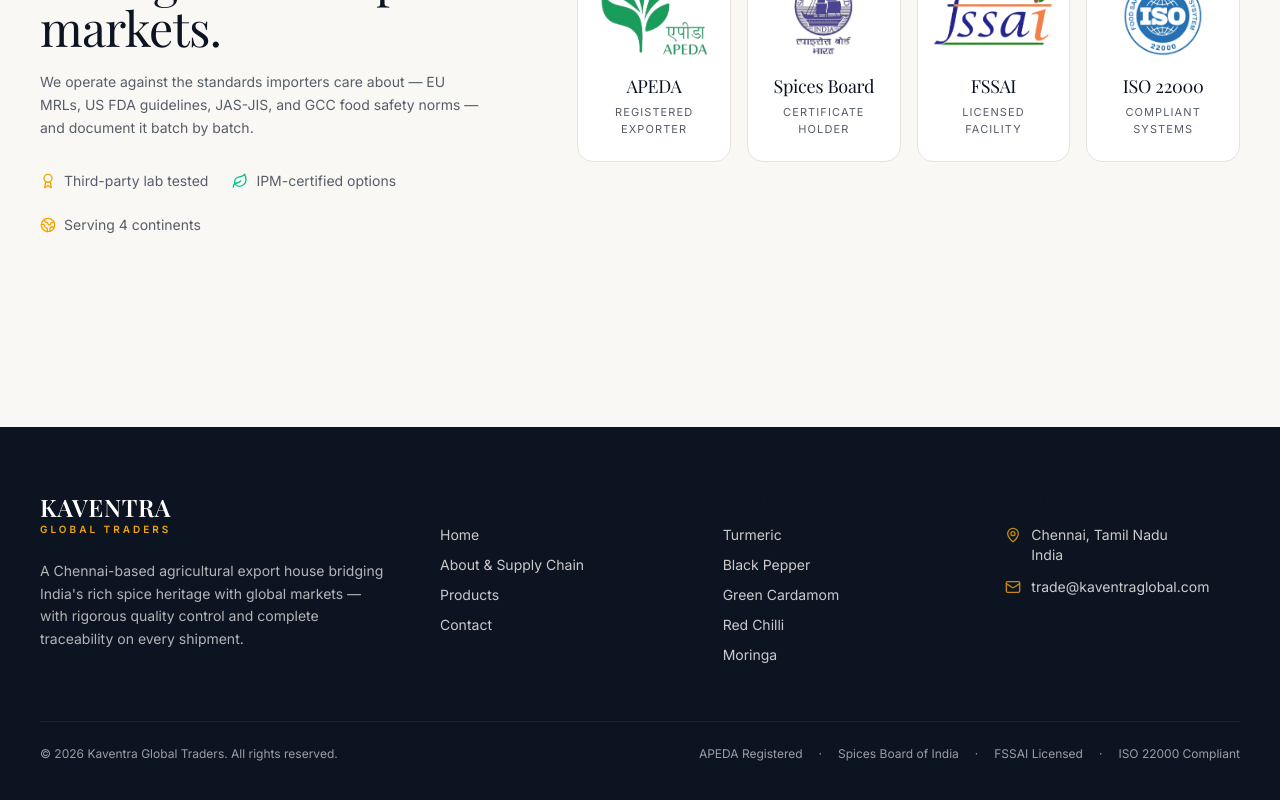
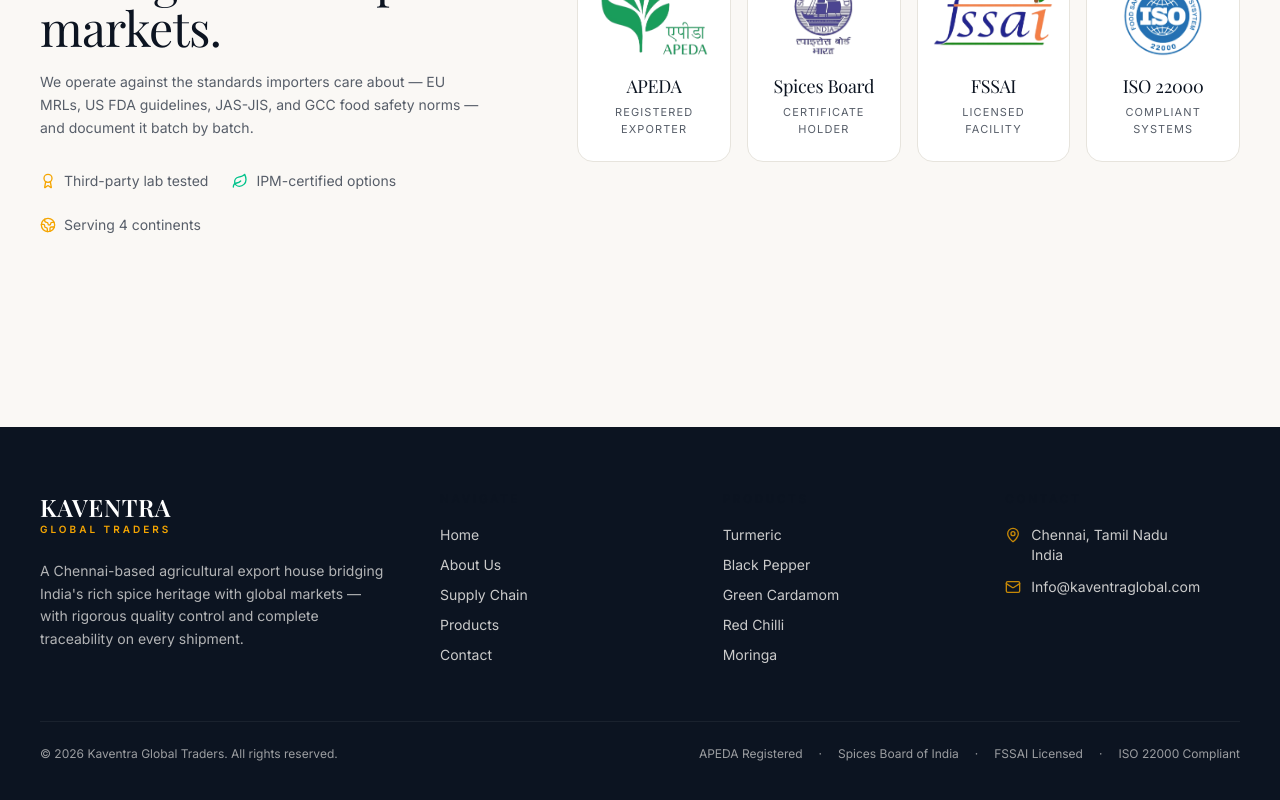
Before and after one commit to GaneshPrasad14/Kaventra, a React (Vite) app: page / in a window 1280 px wide. Shown: the part 4797-5597 px from the top of the page. Built offline with nearby package versions, Linux system fonts and the light colour scheme; a web font is replaced by a local one.

Commit message:
Update footer links and contact email address

```diff
--- a/src/components/site-footer.tsx
+++ b/src/components/site-footer.tsx
@@ -28,7 +28,8 @@
             <p className="eyebrow opacity-60">Navigate</p>
             <ul className="mt-4 space-y-2.5 text-sm">
               <li><Link to="/" className="opacity-80 hover:opacity-100">Home</Link></li>
-              <li><Link to="/about" className="opacity-80 hover:opacity-100">About & Supply Chain</Link></li>
+              <li><Link to="/about" className="opacity-80 hover:opacity-100">About Us</Link></li>
+              <li><Link to="/supply-chain" className="opacity-80 hover:opacity-100">Supply Chain</Link></li>
               <li><Link to="/products" className="opacity-80 hover:opacity-100">Products</Link></li>
               <li><Link to="/contact" className="opacity-80 hover:opacity-100">Contact</Link></li>
             </ul>
@@ -54,8 +55,8 @@
               </li>
               <li className="flex items-start gap-2.5 opacity-80">
                 <Mail className="mt-0.5 h-4 w-4 shrink-0 text-turmeric" />
-                <a href="mailto:trade@kaventraglobal.com" className="hover:opacity-100">
-                  trade@kaventraglobal.com
+                <a href="mailto:Info@kaventraglobal.com" className="hover:opacity-100">
+                  Info@kaventraglobal.com
                 </a>
               </li>
             </ul>
```
